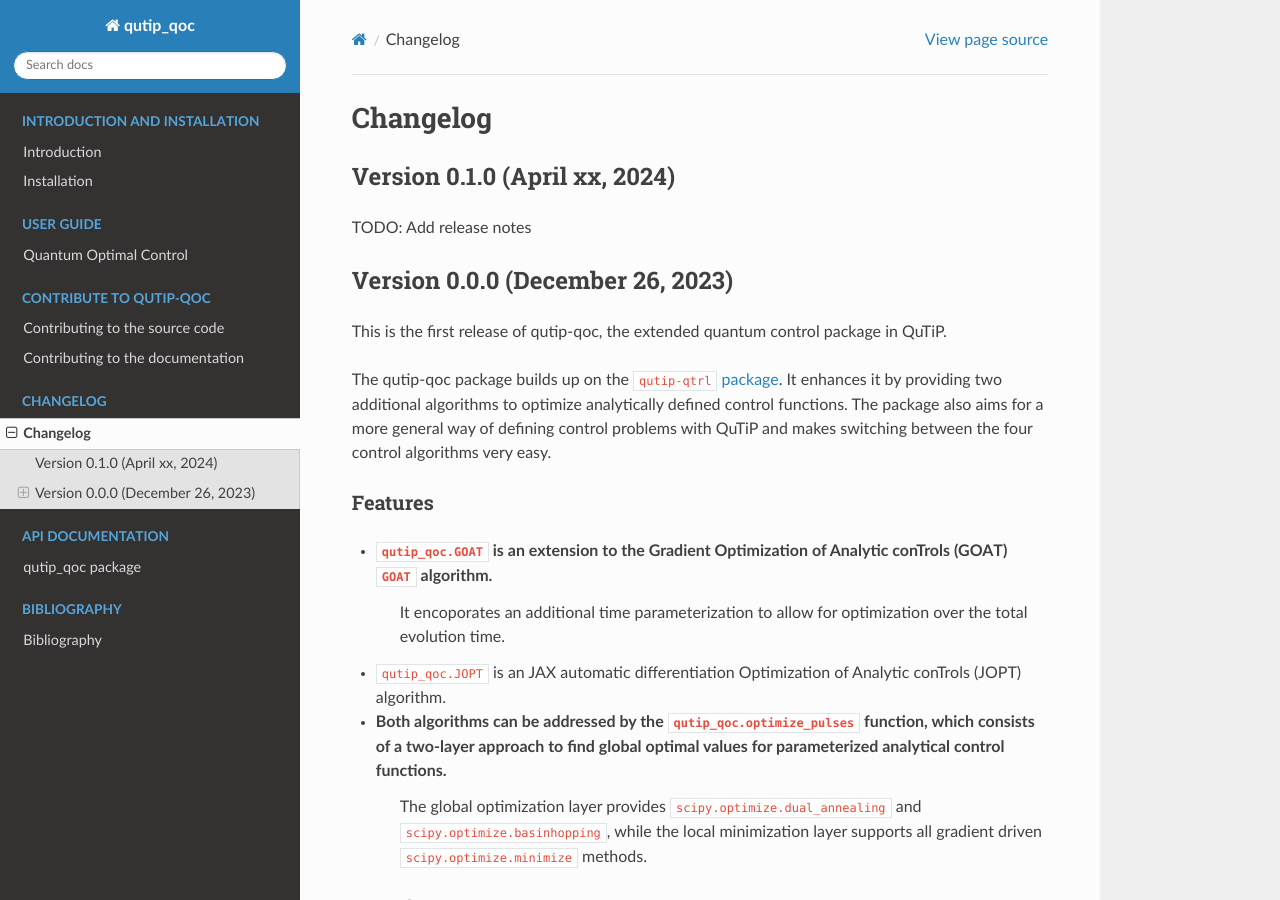
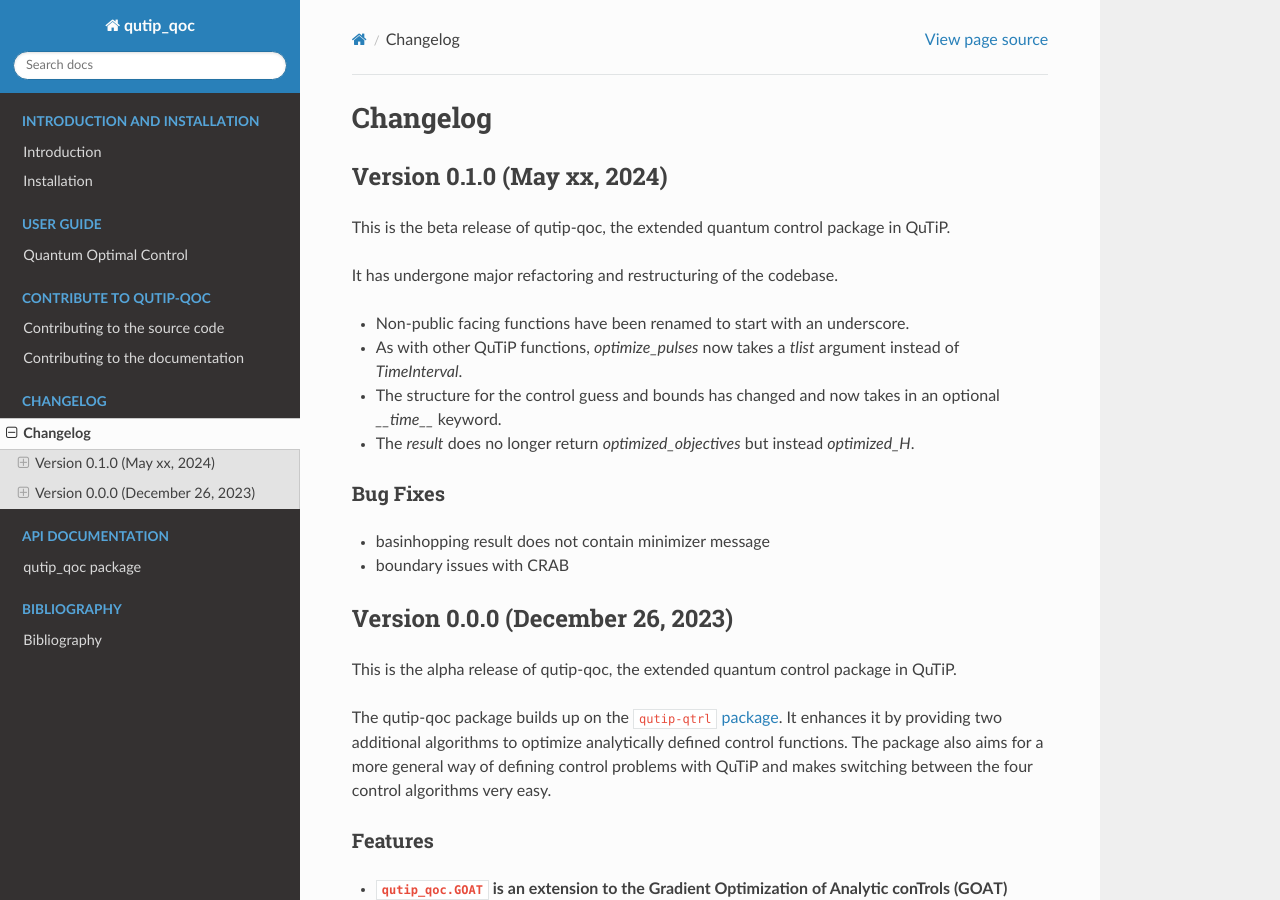
Before and after one commit to qutip/qutip-qoc, a Sphinx documentation site: the page built from doc/changelog.rst, in a window 1280 px wide and 900 px high. Built offline with Sphinx 7.4.7 and the Read the Docs theme 2.0.0, drawn with Linux system fonts in a browser that asks for light colours; cross-references to code outside the pages are shown as plain code.

Commit message:
changelog

```diff
--- a/doc/changelog.rst
+++ b/doc/changelog.rst
@@ -3,16 +3,29 @@
 *********
 
 
-Version 0.1.0 (April xx, 2024)
+Version 0.1.0 (May xx, 2024)
 +++++++++++++++++++++++++++++++++
 
-TODO: Add release notes
+This is the beta release of qutip-qoc, the extended quantum control package in QuTiP.
+
+It has undergone major refactoring and restructuring of the codebase.
+
+- Non-public facing functions have been renamed to start with an underscore.
+- As with other QuTiP functions, `optimize_pulses` now takes a `tlist` argument instead of `TimeInterval`.
+- The structure for the control guess and bounds has changed and now takes in an optional `__time__` keyword.
+- The `result` does no longer return `optimized_objectives` but instead `optimized_H`.
+
+Bug Fixes
+---------
+
+- basinhopping result does not contain minimizer message
+- boundary issues with CRAB
 
 
 Version 0.0.0 (December 26, 2023)
 +++++++++++++++++++++++++++++++++
 
-This is the first release of qutip-qoc, the extended quantum control package in QuTiP.
+This is the alpha release of qutip-qoc, the extended quantum control package in QuTiP.
 
 The qutip-qoc package builds up on the ``qutip-qtrl`` `package <https://github.com/qutip/qutip-qtrl>`_.
 It enhances it by providing two additional algorithms to optimize analytically defined control functions.
--- a/doc/guide/guide-control.rst
+++ b/doc/guide/guide-control.rst
@@ -272,4 +272,5 @@
     },
   )
 
-Examples for Liouvillian dynamics and multi-objective optimization can be found in the examples folder.
+.. TODO: add examples
+Examples for Liouvillian dynamics and multi-objective optimization will follow soon.
```
